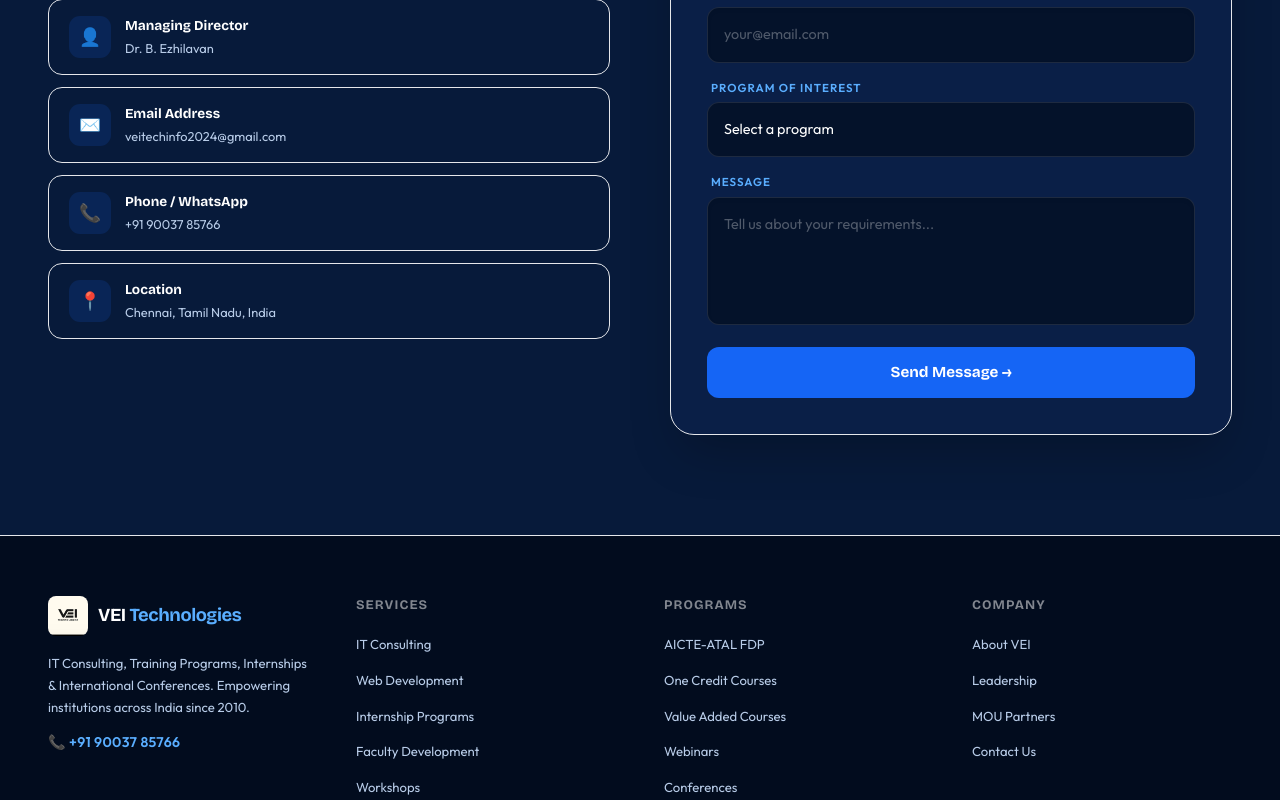
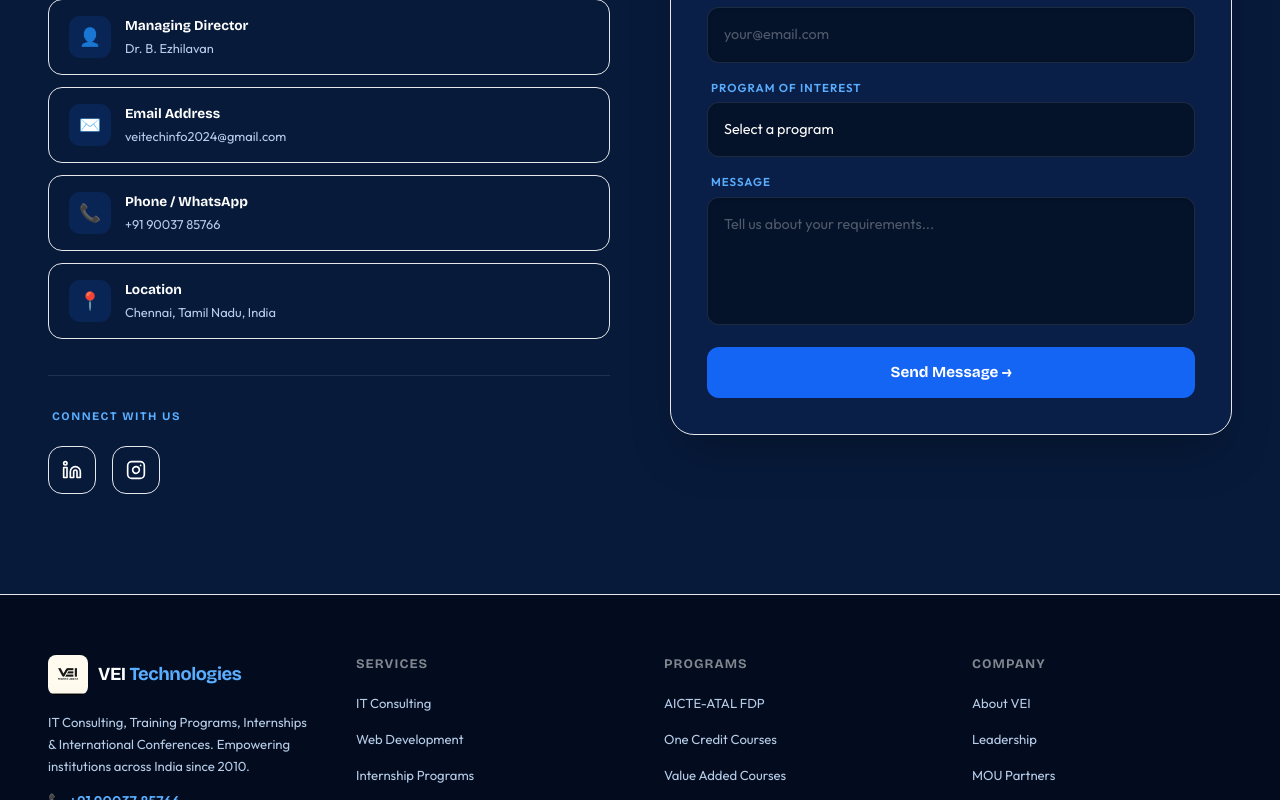
Before and after one commit to moha0808/veitechnologies, a React (Vite) app: page / in a window 1280 px wide. Shown: the part 11200-12000 px from the top of the page. Built offline with nearby package versions, Linux system fonts and the light colour scheme; a web font is replaced by a local one.

Commit message:
feat: add social media links to contact and footer sections

```diff
--- a/package.json
+++ b/package.json
@@ -26,7 +26,7 @@
     "eslint-plugin-react-refresh": "^0.5.2",
     "framer-motion": "^12.38.0",
     "globals": "^17.4.0",
-    "lucide-react": "^1.7.0",
+    "lucide-react": "^1.8.0",
     "postcss": "^8.5.8",
     "tailwind-merge": "^3.5.0",
     "tailwindcss": "^3.4.19",
--- a/src/components/Contact.jsx
+++ b/src/components/Contact.jsx
@@ -50,6 +50,30 @@
                   )}
                 </div>
               ))}
+            </div>
+
+            <div className="mt-9 pt-8 border-t border-white/10">
+              <h4 className="text-[0.72rem] font-bold tracking-[1.5px] uppercase text-[#5aaeff] mb-5 px-1">Connect With Us</h4>
+              <div className="flex gap-4">
+                <a
+                  href={profile.socials.linkedin}
+                  target="_blank"
+                  rel="noopener noreferrer"
+                  className="w-[48px] h-[48px] rounded-[14px] bg-white/4 border border-white/8 flex items-center justify-center text-white hover:bg-[#0077b5] hover:border-[#0077b5] transition-all duration-300 group hover:shadow-[0_0_20px_rgba(0,119,181,0.3)]"
+                  aria-label="LinkedIn"
+                >
+                  <svg width="20" height="20" viewBox="0 0 24 24" fill="none" stroke="currentColor" strokeWidth="2" strokeLinecap="round" strokeLinejoin="round" className="group-hover:scale-110 transition-transform"><path d="M16 8a6 6 0 0 1 6 6v7h-4v-7a2 2 0 0 0-2-2 2 2 0 0 0-2 2v7h-4v-7a6 6 0 0 1 6-6z"/><rect width="4" height="12" x="2" y="9"/><circle cx="4" cy="4" r="2"/></svg>
+                </a>
+                <a
+                  href={profile.socials.instagram}
+                  target="_blank"
+                  rel="noopener noreferrer"
+                  className="w-[48px] h-[48px] rounded-[14px] bg-white/4 border border-white/8 flex items-center justify-center text-white hover:bg-gradient-to-tr hover:from-[#f9ce34] hover:via-[#ee2a7b] hover:to-[#6228d7] hover:border-transparent transition-all duration-300 group hover:shadow-[0_0_20px_rgba(238,42,123,0.3)]"
+                  aria-label="Instagram"
+                >
+                  <svg width="20" height="20" viewBox="0 0 24 24" fill="none" stroke="currentColor" strokeWidth="2" strokeLinecap="round" strokeLinejoin="round" className="group-hover:scale-110 transition-transform"><rect width="20" height="20" x="2" y="2" rx="5" ry="5"/><path d="M16 11.37A4 4 0 1 1 12.63 8 4 4 0 0 1 16 11.37z"/><line x1="17.5" x2="17.51" y1="6.5" y2="6.5"/></svg>
+                </a>
+              </div>
             </div>
           </motion.div>
 
--- a/src/components/Footer.jsx
+++ b/src/components/Footer.jsx
@@ -19,7 +19,28 @@
               </div>
             </div>
             <p className="text-[0.82rem] text-[#b8cce8] leading-[1.7] mb-3.5">IT Consulting, Training Programs, Internships & International Conferences. Empowering institutions across India since 2010.</p>
-            <p className="text-[#5aaeff] text-[0.88rem] font-semibold tracking-wide">📞 {profile.phone}</p>
+            <p className="text-[#5aaeff] text-[0.88rem] font-semibold tracking-wide mb-4">📞 {profile.phone}</p>
+
+            <div className="flex gap-4">
+              <a
+                href={profile.socials.linkedin}
+                target="_blank"
+                rel="noopener noreferrer"
+                className="w-9 h-9 rounded-lg bg-white/4 border border-white/8 flex items-center justify-center text-white/70 hover:bg-[#0077b5] hover:text-white hover:border-[#0077b5] transition-all duration-300 group"
+                aria-label="LinkedIn"
+              >
+                <svg width="16" height="16" viewBox="0 0 24 24" fill="none" stroke="currentColor" strokeWidth="2" strokeLinecap="round" strokeLinejoin="round"><path d="M16 8a6 6 0 0 1 6 6v7h-4v-7a2 2 0 0 0-2-2 2 2 0 0 0-2 2v7h-4v-7a6 6 0 0 1 6-6z"/><rect width="4" height="12" x="2" y="9"/><circle cx="4" cy="4" r="2"/></svg>
+              </a>
+              <a
+                href={profile.socials.instagram}
+                target="_blank"
+                rel="noopener noreferrer"
+                className="w-9 h-9 rounded-lg bg-white/4 border border-white/8 flex items-center justify-center text-white/70 hover:bg-gradient-to-tr hover:from-[#f9ce34] hover:via-[#ee2a7b] hover:to-[#6228d7] hover:border-transparent hover:text-white transition-all duration-300 group"
+                aria-label="Instagram"
+              >
+                <svg width="16" height="16" viewBox="0 0 24 24" fill="none" stroke="currentColor" strokeWidth="2" strokeLinecap="round" strokeLinejoin="round"><rect width="20" height="20" x="2" y="2" rx="5" ry="5"/><path d="M16 11.37A4 4 0 1 1 12.63 8 4 4 0 0 1 16 11.37z"/><line x1="17.5" x2="17.51" y1="6.5" y2="6.5"/></svg>
+              </a>
+            </div>
           </div>
 
           <div className="flex flex-col gap-4">
--- a/src/data/constants.js
+++ b/src/data/constants.js
@@ -5,6 +5,10 @@
   email: "veitechinfo2024@gmail.com",
   phone: "+91 90037 85766",
   location: "Chennai, Tamil Nadu, India",
+  socials: {
+    linkedin: "https://www.linkedin.com/in/vei-technologies-pvt-ltd-923616169/",
+    instagram: "https://www.instagram.com/veitechnologies_pvt_ltd/?hl=en"
+  },
   summary: "A visionary entrepreneur who has transformed IT education across India. Awarded a Doctorate by Global Peace University (GAF, USA) in 2018 for social contributions via VEI Technologies (2010–2018).",
 
   stats: {
```
Also changed, not shown: 1 other file (tests, documents, lock files or other folders).
